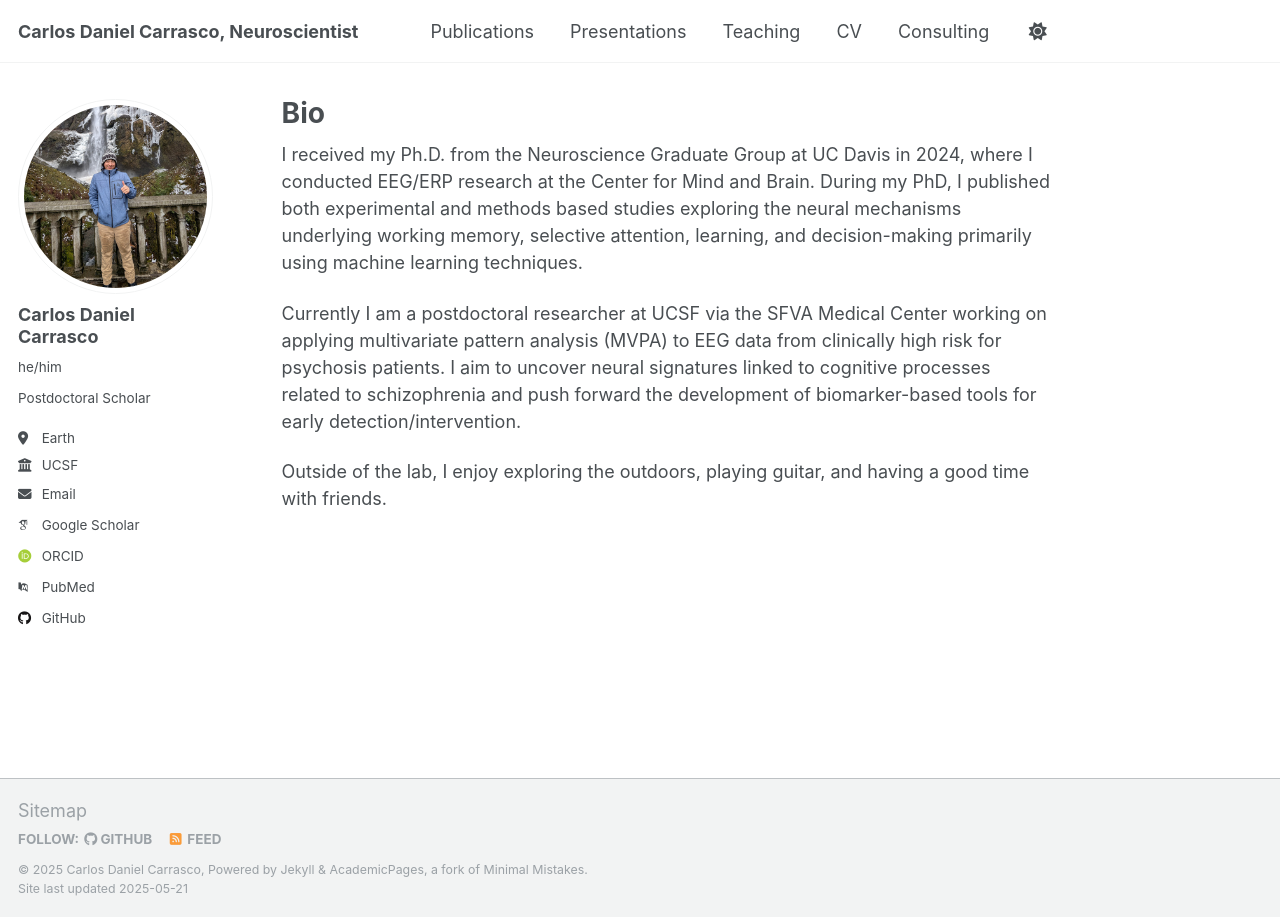
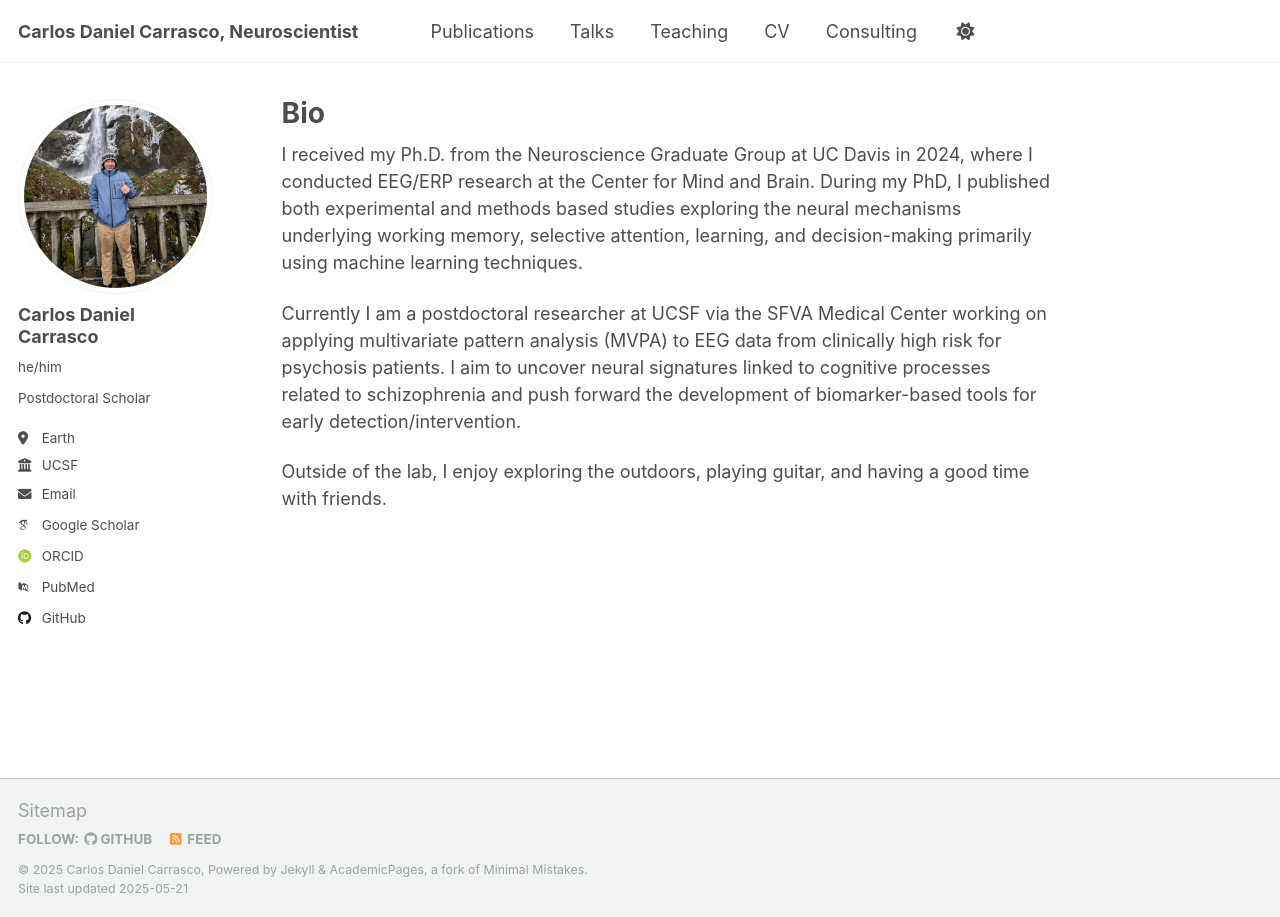
Before and after one commit to mojorisin24/mojorisin24.github.io, a Jekyll site: the page built from _pages/about.md, in a window 1280 px wide. Built offline with Jekyll 4.4.1, drawn with Linux system fonts in a browser that asks for light colours; some web fonts are replaced.

Commit message:
revamp
splash

```diff
--- a/_data/navigation.yml
+++ b/_data/navigation.yml
@@ -11,8 +11,8 @@ main:
   - title: "Publications"
     url: /publications/
 
-  - title: "Presentations"
-    url: /presentations/
+  - title: "Talks"
+    url: /talks/
 
   - title: "Teaching"
     url: /teaching/
```
